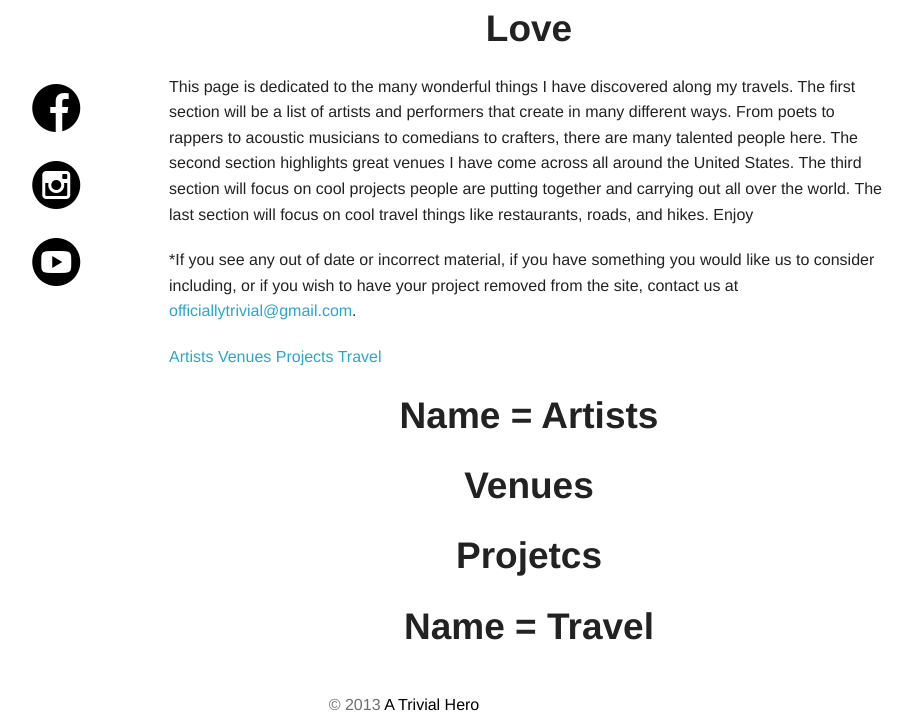
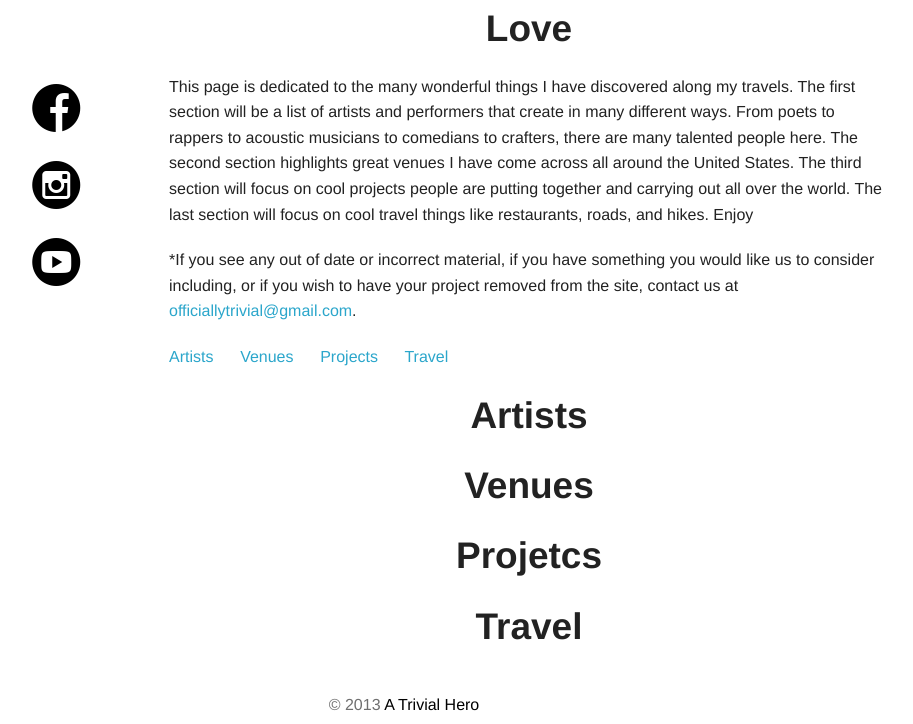
Before and after one commit to atrivialhero/atrivialhero.github.io, a Jekyll site: the page built from love.md, in a window 1280 px wide, cut to the strip 244-968 px from the top of the page. Shown: the whole strip, without its empty margins (236-1149 px from the left). Built offline with Jekyll 4.4.1, drawn with Linux system fonts in a browser that asks for light colours; some web fonts are replaced; Markdown is read by kramdown in place of the engine named in the settings.

Commit message:
Update love.md

```diff
--- a/love.md
+++ b/love.md
@@ -14,10 +14,9 @@ This page is dedicated to the many wonderful things I have discovered along my t
 
 *If you see any out of date or incorrect material, if you have something you would like us to consider including, or if you wish to have your project removed from the site, contact us at [{{ site.contact }}](mailto:{{ site.contact }}).
 
-<a href = "#Artists"> Artists</a><a href = "#Venues"> Venues</a><a href = "#Projects"> Projects</a><a href = "#Travel"> Travel</a>
+<a href = "#Artists"> Artists</a>&nbsp;&nbsp;&nbsp;&nbsp;&nbsp;<a href = "#Venues"> Venues</a>&nbsp;&nbsp;&nbsp;&nbsp;&nbsp;<a href = "#Projects"> Projects</a>&nbsp;&nbsp;&nbsp;&nbsp;&nbsp;<a href = "#Travel"> Travel</a>
 
-
-Name = Artists
+Artists
 ---
 
 
@@ -28,5 +27,6 @@ Venues
 Projetcs
 ---
 
-Name = Travel
+
+Travel
 ---
```
